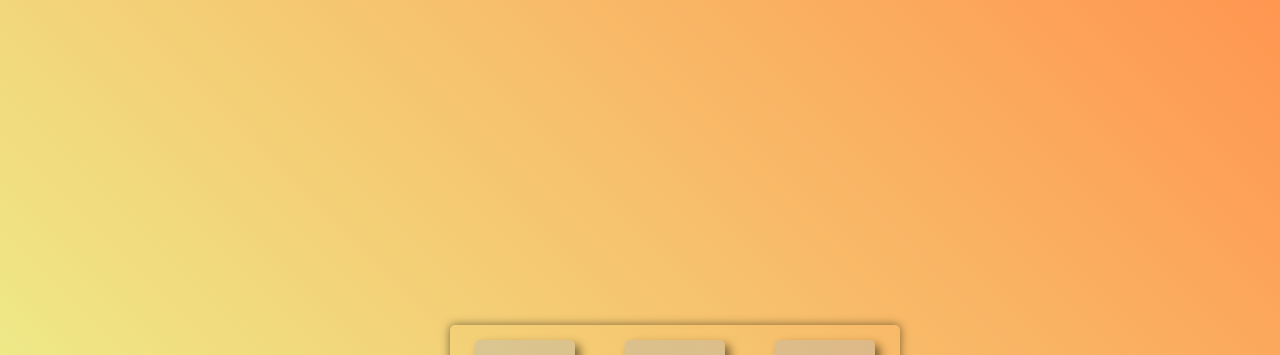
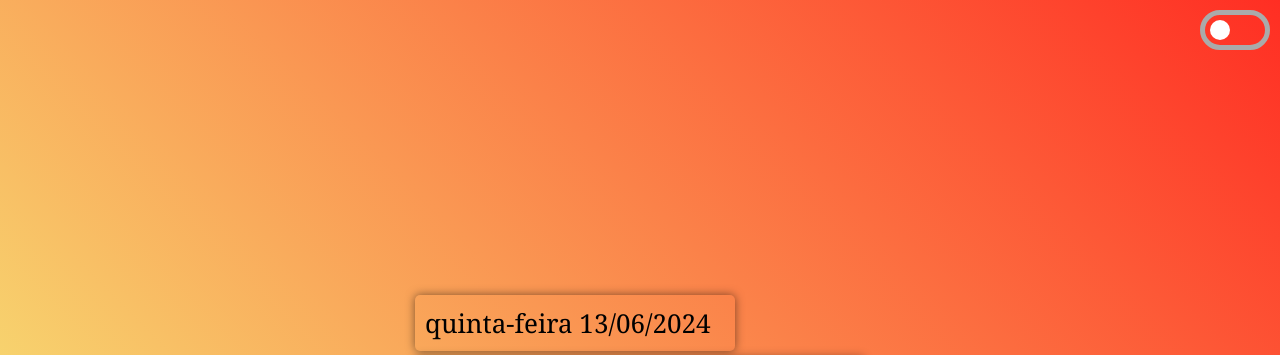
Before and after one commit to lucasxnarezzi/relogio-digital, a plain HTML site: page index.html in a window 1280 px wide. Shown: the top 355 px of the page. Drawn offline with Linux system fonts and the light colour scheme.

Commit message:
alterações de cores de fundo, mudança da posição do botão do tema e inclusão do campo de dia escrito por extenso

```diff
--- a/index.html
+++ b/index.html
@@ -10,6 +10,7 @@
 <body>
     <div id="theme"></div>
     <div class="fundo">
+        <div id="diaAtual"></div>
         <div class="container">
             <div class="quadro">
                 <span id="horas"></span>
--- a/script.js
+++ b/script.js
@@ -1,9 +1,10 @@
 const horas = document.getElementById('horas');
 const minutos = document.getElementById('minutos');
 const segundos = document.getElementById('segundos');
+const dia = document.getElementById('diaAtual');
 
 const relogio = setInterval(function time() {
-    let dateToday = new Date()
+    let dateToday = new Date();
     let hour = dateToday.getHours();
     let minute = dateToday.getMinutes();
     let second = dateToday.getSeconds();
@@ -15,7 +16,8 @@ const relogio = setInterval(function time() {
     horas.textContent = hour;
     minutos.textContent = minute;
     segundos.textContent = second;
-})
+    dia.textContent = formatarData(dateToday); // Usar a função formatarData para obter a data formatada
+}, 1000);
 
 const tema = document.getElementById('theme');
 const body = document.body;
@@ -23,3 +25,17 @@ const body = document.body;
 tema.onclick = function() {
     body.classList.toggle('dark');
 }
+
+// Função para obter a data formatada
+function formatarData(data) {
+    const diasDaSemana = [
+        'domingo', 'segunda-feira', 'terça-feira', 'quarta-feira', 'quinta-feira', 'sexta-feira', 'sábado'
+    ];
+
+    const diaDaSemana = diasDaSemana[data.getDay()];
+    const dia = String(data.getDate()).padStart(2, '0');
+    const mes = String(data.getMonth() + 1).padStart(2, '0'); // Mês é 0-indexado
+    const ano = data.getFullYear();
+
+    return `${diaDaSemana} ${dia}/${mes}/${ano}`;
+}
--- a/style.css
+++ b/style.css
@@ -5,8 +5,9 @@ body {
     height: 100vh;
     display: flex;
     justify-content: center;
-    background: linear-gradient(45deg,#eaff97,rgb(255, 150, 80));
+    background: linear-gradient(45deg,#f5ff82,rgb(255, 46, 35));
     align-items: center;
+    position: relative;
 }
 
 .container {
@@ -15,7 +16,7 @@ body {
     justify-content: space-around;
     height: 150px;
     width: 450px;
-    box-shadow: 0px 0px 10px rgba(0, 0, 0, .5);
+    box-shadow: 0px 0px 10px rgba(0, 0, 0, .3);
     background: transparent;
     border-radius: 5px;
 }
@@ -30,7 +31,7 @@ body {
     border-radius: 5px;
     color: #222;
     background-color: rgba(180,180,180, .4);
-    box-shadow: 5px 5px 10px rgba(0, 0, 0, .5);
+    box-shadow: 5px 5px 10px rgba(0, 0, 0, .3);
 }
 
 .quadro span {
@@ -43,12 +44,18 @@ body {
 }
 
 #theme {
+    display: flex;
+    justify-content: end;
+    align-items: end;
     width: 60px;
     height: 30px;
-    border: 5px solid #fff;
+    border: 5px solid #aaa;
     border-radius: 50px;
     position: relative;
     cursor: pointer;
+    position: fixed;
+    top: 10px;
+    right: 10px;
 }
 
 #theme::before {
@@ -60,12 +67,24 @@ body {
     border-radius: 50%;
     left: 5px;
     top: 5px;
+    transition: 1s;
 }
 
 body.dark #theme::before {
     transform: translateX(30px);
+    background-color: #222;
+    transition: 1s;
 }
 
 body.dark {
-    background: linear-gradient(45deg,#28375c, #09091b);
+    background: linear-gradient(45deg,#3e44a3, #000015);
 }
+
+#diaAtual{
+    font-size: 26px;
+    box-shadow: 0px 0px 10px rgba(0, 0, 0, .5);
+    width: 300px;
+    padding: 10px;
+    margin-bottom: 5px;
+    border-radius: 5px;
+}
```
